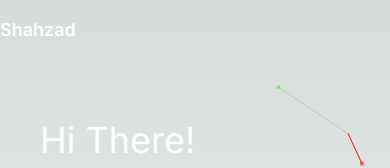
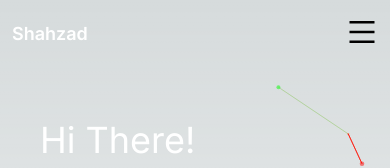
Before and after one commit to ShahzadAliSoomro/Animation-Particles-TypeScript, a Next.js app: page / in a window 390 px wide. Shown: the top 168 px of the page. Built offline with nearby package versions, Linux system fonts and the light colour scheme.

Commit message:
done to responsive

```diff
--- a/app/components/Header.tsx
+++ b/app/components/Header.tsx
@@ -5,17 +5,29 @@ import {
   AiOutlineUser,
   AiOutlineFundProjectionScreen,
   AiOutlineContacts,
+  AiOutlineMenu,
 } from "react-icons/ai";
 import { BiSortDown } from "react-icons/bi";
 
 export default function Header() {
+  const [mobileMenuOpen, setMobileMenuOpen] = useState(false);
+
+  const toggleMobileMenu = () => {
+    setMobileMenuOpen(!mobileMenuOpen);
+  };
 
   return (
     <div className="fixed w-full z-40">
       <div className="container mx-auto py-4">
+        <div className="md:hidden pr-3 flex justify-end">
+          <button onClick={toggleMobileMenu}>
+            <AiOutlineMenu className="w-8 h-8"/>
+
+          </button>
+        </div>
         <div className="flex justify-between items-center">
           <div className="text-white text-lg font-semibold">
-            <p>Shahzad</p>
+            <p className="-my-7 lg:my-0 pl-3 lg:pl-0">Shahzad</p>
           </div>
           <div className="hidden md:flex gap-6 font-semibold">
             <NavItem icon={<AiOutlineHome />} label="Home" />
@@ -27,6 +39,24 @@ export default function Header() {
 
         </div>
       </div>
+      {mobileMenuOpen && (
+        <div className="fixed top-12 left-end w-full bg-slate-800 ">
+          <div className="mt-2 py-2 px-4 rounded flex flex-col gap-2 text-xl">
+          <NavItem icon={<AiOutlineHome />} label="Home" />
+          <NavItem icon={<AiOutlineUser />} label="About" />
+          <NavItem
+            icon={<AiOutlineFundProjectionScreen />}
+            label="Project"
+          />
+          <NavItem
+            icon={<BiSortDown />}
+            label="Resume"
+            link="/public/ShahzadAli.pdf"
+          />
+          <NavItem icon={<AiOutlineContacts />} label="Contact" />
+        </div>
+        </div>
+      )}
     </div>
   );
 }
```
